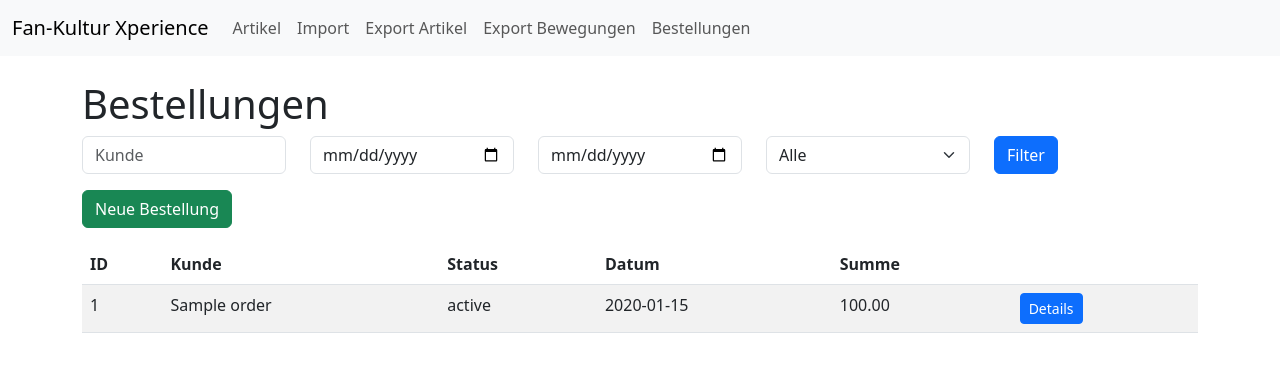
After one commit to Phantomias1403/Lagerbestand, a Flask app: page /orders in a window 1280 px wide. The commit adds this page. Shown: the top 372 px of the page. Run offline with Flask 3, Linux system fonts and the light colour scheme; tables that the repository leaves empty hold one stand-in row (values such as "Sample post").

Commit message:
Add order management module

```diff
--- a/app/models.py
+++ b/app/models.py
@@ -41,3 +41,24 @@ class Movement(db.Model):
     quantity = db.Column(db.Integer, nullable=False)
     note = db.Column(db.String(200))
     timestamp = db.Column(db.DateTime, default=datetime.utcnow)
+class Order(db.Model):
+    id = db.Column(db.Integer, primary_key=True)
+    customer_name = db.Column(db.String(120), nullable=False)
+    status = db.Column(db.String(20), default='offen')
+    created_at = db.Column(db.DateTime, default=datetime.utcnow)
+
+    items = db.relationship('OrderItem', backref='order', lazy=True, cascade='all, delete-orphan')
+
+    @property
+    def total_price(self):
+        return sum(item.quantity * item.unit_price for item in self.items)
+
+
+class OrderItem(db.Model):
+    id = db.Column(db.Integer, primary_key=True)
+    order_id = db.Column(db.Integer, db.ForeignKey('order.id'), nullable=False)
+    article_id = db.Column(db.Integer, db.ForeignKey('article.id'), nullable=False)
+    quantity = db.Column(db.Integer, nullable=False)
+    unit_price = db.Column(db.Float, nullable=False)
+
+    article = db.relationship('Article')
--- a/app/routes.py
+++ b/app/routes.py
@@ -4,7 +4,7 @@ from flask import render_template, redirect, url_for, request, flash, Response,
 from flask_login import login_user, logout_user, login_required, current_user
 
 from . import db
-from .models import User, Article, Movement
+from .models import User, Article, Movement, Order, OrderItem
 
 
 def admin_required(func):
@@ -197,3 +197,78 @@ def export_movements():
         writer.writerow([m.article.sku,m.article.name, m.quantity, m.note, m.timestamp])
     output = si.getvalue()
     return Response(output, mimetype='text/csv', headers={'Content-Disposition': 'attachment;filename=movements.csv'})
+
+
+# Bestellungen
+@bp.route('/orders')
+@login_optional
+def order_list():
+    from datetime import datetime
+    query = Order.query
+    status = request.args.get('status')
+    if status:
+        query = query.filter_by(status=status)
+    customer = request.args.get('customer')
+    if customer:
+        query = query.filter(Order.customer_name.contains(customer))
+    start = request.args.get('start')
+    if start:
+        try:
+            start_dt = datetime.strptime(start, '%Y-%m-%d')
+            query = query.filter(Order.created_at >= start_dt)
+        except ValueError:
+            pass
+    end = request.args.get('end')
+    if end:
+        try:
+            end_dt = datetime.strptime(end, '%Y-%m-%d')
+            query = query.filter(Order.created_at <= end_dt)
+        except ValueError:
+            pass
+    orders = query.order_by(Order.created_at.desc()).all()
+    statuses = ['offen', 'bezahlt', 'versendet']
+    return render_template('orders_list.html', orders=orders, statuses=statuses, selected_status=status)
+
+
+@bp.route('/orders/<int:order_id>')
+@login_optional
+def order_detail(order_id):
+    order = Order.query.get_or_404(order_id)
+    return render_template('order_detail.html', order=order)
+
+
+@bp.route('/orders/new', methods=['GET', 'POST'])
+@login_optional
+@admin_required
+def new_order():
+    statuses = ['offen', 'bezahlt', 'versendet']
+    articles = Article.query.all()
+    if request.method == 'POST':
+        order = Order(customer_name=request.form['customer_name'], status=request.form['status'])
+        db.session.add(order)
+        db.session.flush()
+        for article in articles:
+            qty = int(request.form.get(f'qty_{article.id}', 0))
+            price = float(request.form.get(f'price_{article.id}', 0) or 0)
+            if qty > 0:
+                item = OrderItem(order_id=order.id, article_id=article.id, quantity=qty, unit_price=price)
+                db.session.add(item)
+        db.session.commit()
+        flash('Bestellung angelegt')
+        return redirect(url_for('main.order_detail', order_id=order.id))
+    return render_template('order_form.html', articles=articles, statuses=statuses)
+
+
+@bp.route('/orders/<int:order_id>/edit', methods=['GET', 'POST'])
+@login_optional
+@admin_required
+def edit_order(order_id):
+    statuses = ['offen', 'bezahlt', 'versendet']
+    order = Order.query.get_or_404(order_id)
+    if request.method == 'POST':
+        order.customer_name = request.form['customer_name']
+        order.status = request.form['status']
+        db.session.commit()
+        flash('Bestellung aktualisiert')
+        return redirect(url_for('main.order_detail', order_id=order.id))
+    return render_template('order_form.html', order=order, statuses=statuses, articles=None)
--- a/app/templates/layout.html
+++ b/app/templates/layout.html
@@ -15,6 +15,7 @@
         <li class="nav-item"><a class="nav-link" href="{{ url_for('main.import_csv') }}">Import</a></li>
         <li class="nav-item"><a class="nav-link" href="{{ url_for('main.export_articles') }}">Export Artikel</a></li>
         <li class="nav-item"><a class="nav-link" href="{{ url_for('main.export_movements') }}">Export Bewegungen</a></li>
+        <li class="nav-item"><a class="nav-link" href="{{ url_for('main.order_list') }}">Bestellungen</a></li>
       </ul>
       {% if enable_user_management %}
       <ul class="navbar-nav">
--- /dev/null
+++ b/app/templates/orders_list.html
@@ -0,0 +1,34 @@
+{% extends 'layout.html' %}
+{% block content %}
+<h1>Bestellungen</h1>
+<form class="row mb-3">
+  <div class="col"><input class="form-control" type="text" name="customer" placeholder="Kunde" value="{{ request.args.get('customer','') }}"></div>
+  <div class="col"><input class="form-control" type="date" name="start" value="{{ request.args.get('start','') }}"></div>
+  <div class="col"><input class="form-control" type="date" name="end" value="{{ request.args.get('end','') }}"></div>
+  <div class="col">
+    <select name="status" class="form-select">
+      <option value="">Alle</option>
+      {% for st in statuses %}
+      <option value="{{ st }}" {% if selected_status==st %}selected{% endif %}>{{ st }}</option>
+      {% endfor %}
+    </select>
+  </div>
+  <div class="col"><button type="submit" class="btn btn-primary">Filter</button></div>
+</form>
+<a href="{{ url_for('main.new_order') }}" class="btn btn-success mb-3">Neue Bestellung</a>
+<table class="table table-striped">
+  <thead><tr><th>ID</th><th>Kunde</th><th>Status</th><th>Datum</th><th>Summe</th><th></th></tr></thead>
+  <tbody>
+  {% for o in orders %}
+  <tr>
+    <td>{{ o.id }}</td>
+    <td>{{ o.customer_name }}</td>
+    <td>{{ o.status }}</td>
+    <td>{{ o.created_at.date() }}</td>
+    <td>{{ '%.2f'|format(o.total_price) }}</td>
+    <td><a class="btn btn-sm btn-primary" href="{{ url_for('main.order_detail', order_id=o.id) }}">Details</a></td>
+  </tr>
+  {% endfor %}
+  </tbody>
+</table>
+{% endblock %}
```
Also changed, not shown: app/templates/order_detail.html (added, +25 -0 lines), app/templates/order_form.html (added, +31 -0 lines).
